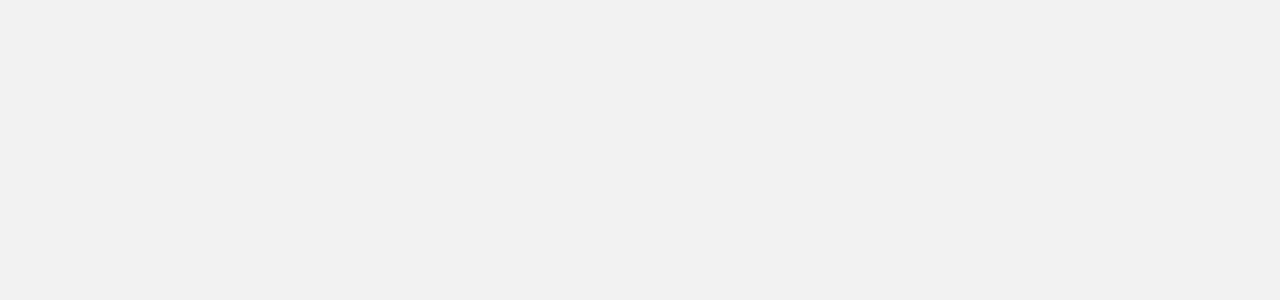
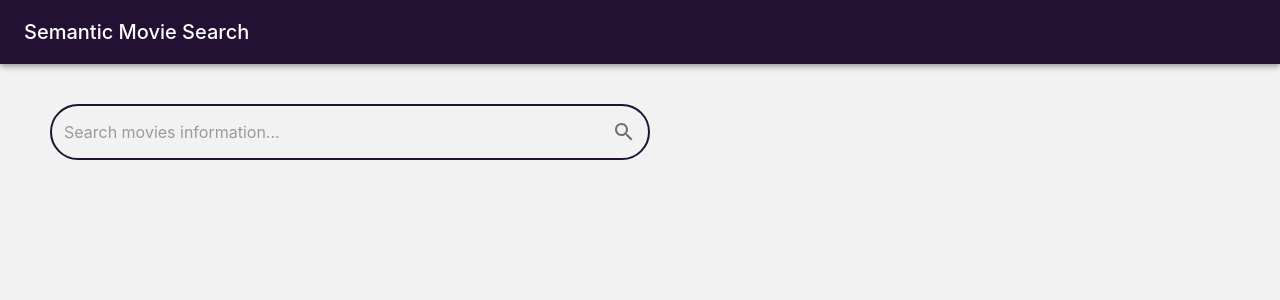
Before and after one commit to dvagere/semantic-web-movie-search, a React (Create React App) app: page /search in a window 1280 px wide. Shown: the top 300 px of the page. Built offline with nearby package versions, Linux system fonts and the light colour scheme.

Commit message:
add screens

```diff
--- a/package.json
+++ b/package.json
@@ -21,6 +21,7 @@
     "react-router-dom": "^5.2.0",
     "react-scripts": "4.0.3",
     "typescript": "^4.1.2",
+    "use-immer": "^0.5.2",
     "web-vitals": "^1.0.1"
   },
   "scripts": {
--- a/src/App.tsx
+++ b/src/App.tsx
@@ -1,8 +1,15 @@
 import './App.css';
+
+import { useImmerReducer } from "use-immer"
+
+import { SearchReducer, initialSearchState } from './store/search.store'
 
 import { MuiThemeProvider } from '@material-ui/core';
 import CssBaseline from '@material-ui/core/CssBaseline';
 import { BrowserRouter, Route, Switch } from 'react-router-dom';
+
+import AppStateContext from "./ContextApi/AppStateContext"
+import DispatchContext from "./ContextApi/DispatchContext"
 
 import Home from './pages/Home';
 import SearchResults from './pages/SearchResults';
@@ -10,7 +17,17 @@ import SearchResults from './pages/SearchResults';
 import theme from './assets/jss/theme';
 
 function App() {
+
+  const [SearchState, SearchDispatcher] = useImmerReducer(SearchReducer, initialSearchState)
+
+  const StateProviders = { SearchState }
+
+  const DispatchProviders = { SearchDispatcher }
+
   return (
+
+    <AppStateContext.Provider value={{ ...StateProviders }}>
+      <DispatchContext.Provider value={{ ...DispatchProviders }}>
         <div className="App">
           <MuiThemeProvider theme={theme}>
             <CssBaseline />
@@ -22,6 +39,8 @@ function App() {
             </BrowserRouter>
           </MuiThemeProvider>
         </div>
+      </DispatchContext.Provider>
+    </AppStateContext.Provider>
   );
 }
 
--- /dev/null
+++ b/src/ContextApi/AppStateContext.tsx
@@ -0,0 +1,5 @@
+import { createContext } from 'react';
+
+const AppStateContext = createContext<any | null>(null);
+
+export default AppStateContext;
--- /dev/null
+++ b/src/ContextApi/DispatchContext.tsx
@@ -0,0 +1,8 @@
+import { createContext } from 'react';
+
+
+export const DispatchContext = createContext<any | null>(null);
+
+
+
+export default DispatchContext;
--- /dev/null
+++ b/src/components/NavBar.tsx
@@ -0,0 +1,33 @@
+import React from 'react';
+import { makeStyles } from '@material-ui/core/styles';
+import AppBar from '@material-ui/core/AppBar';
+import Toolbar from '@material-ui/core/Toolbar';
+import Typography from '@material-ui/core/Typography';
+
+const useStyles = makeStyles((theme) => ({
+  root: {
+    flexGrow: 1,
+  },
+  menuButton: {
+    marginRight: theme.spacing(2),
+  },
+}));
+
+export default function NavBar() {
+  const classes = useStyles();
+
+  return (
+    <div className={classes.root}>
+      <AppBar position="static">
+        <Toolbar>
+          {/* <IconButton edge="start" className={classes.menuButton} color="inherit" aria-label="menu">
+            <MenuIcon />
+          </IconButton> */}
+          <Typography variant="h6" color="inherit">
+            Semantic Movie Search
+          </Typography>
+        </Toolbar>
+      </AppBar>
+    </div>
+  );
+}
--- /dev/null
+++ b/src/layouts/Page.tsx
@@ -0,0 +1,34 @@
+import { makeStyles } from "@material-ui/core";
+import NavBar from "../components/NavBar"
+
+const useStyles = makeStyles((theme) => ({
+  root: {
+    flexGrow: 1,
+  },
+  content: {
+    margin: "40px 50px",
+    [theme.breakpoints.down("sm")]: {
+      margin: "15px 15px"
+    }
+  },
+}));
+
+interface Props {
+  children: any
+}
+
+const Page:React.FC<Props> = ({children}) => {
+
+  const classes = useStyles();
+
+  return (
+    <div>
+      <NavBar />
+      <div className={classes.content}>
+        {children}
+      </div>
+    </div>
+  )
+}
+
+export default Page;
--- a/src/pages/Home/index.tsx
+++ b/src/pages/Home/index.tsx
@@ -1,3 +1,4 @@
+import React from 'react';
 import axios from 'axios';
 
 import Button from "@material-ui/core/Button";
@@ -5,8 +6,12 @@ import TextField from "@material-ui/core/TextField";
 import IconButton from "@material-ui/core/IconButton";
 import Typography from "@material-ui/core/Typography";
 import FormControl from "@material-ui/core/FormControl";
+import SearchIcon from "@material-ui/icons/SearchOutlined";
 import InputAdornment from "@material-ui/core/InputAdornment";
-import SearchIcon from "@material-ui/icons/SearchOutlined";
+import AppStateContext from '../../ContextApi/AppStateContext';
+import DispatchContext from '../../ContextApi/DispatchContext';
+import { useHistory } from 'react-router';
+import Page from '../../layouts/Page';
 
 interface Props {
 
@@ -14,6 +19,13 @@ interface Props {
 
 const Home:React.FC<Props> = (props) => {
 
+  const history = useHistory();
+  const [ queryString, setQueryString ] = React.useState<string>("");
+
+  const { SearchState } = React.useContext(AppStateContext)
+  const { SearchDispatcher } = React.useContext(DispatchContext)
+
+  console.log("Search: ", SearchState);
   const handleSearch = async () => {
 
     const query = `PREFIX dbpediaOnto: <http://dbpedia.org/ontology/>
@@ -44,7 +56,7 @@ const Home:React.FC<Props> = (props) => {
               dbp:writer ?writer.
           ?producer rdfs:label ?producer_name.
         }
-        FILTER( REGEX(STR(?label),"Love") )
+        FILTER( REGEX(STR(?label),"${queryString}") )
         FILTER(LANGMATCHES(LANG(?label), "en"))
         FILTER(LANGMATCHES(LANG(?producer_name), "en"))
         FILTER(LANGMATCHES(LANG(?abstract), "en"))
@@ -53,7 +65,9 @@ const Home:React.FC<Props> = (props) => {
     `
     await axios.get(`${process.env.REACT_APP_DBPEDIA_URL}/sparql/?query=${encodeURIComponent(query)}`, {headers: {Accept: 'application/json'}})
       .then(response => {
-      console.log(">>>>>>>>>> Response: ", response);
+        SearchDispatcher({type: "addSearchQuery", payload: {keywords: queryString}});
+        SearchDispatcher({type: "addSearchResults", payload: response.data});
+        history.push(`/search?query=${encodeURIComponent(query)}`)
       })
       .catch(error => {
         console.log("<<<<<<<<<< Error: ", error);
@@ -65,6 +79,7 @@ const Home:React.FC<Props> = (props) => {
   }
 
   return (
+    <Page>
       <div style={{display: "flex", flexDirection: "column", alignItems: "center", justifyContent: "center", height: "100%"}}>
         <Typography variant="h4" gutterBottom>Semantic Web Movie Search</Typography>
         <div style={{maxWidth: "600px", width: "100%"}}>
@@ -74,6 +89,7 @@ const Home:React.FC<Props> = (props) => {
               fullWidth
               variant="outlined"
               placeholder="Search movies information..."
+              onChange={(event) => {setQueryString(event.target.value)}}
               InputProps={{
                 style: {
                   borderRadius: "35px",
@@ -97,6 +113,7 @@ const Home:React.FC<Props> = (props) => {
           Advanced Search
         </Button>
       </div>
+    </Page>
   );
 };
 
--- a/src/pages/SearchResults/index.tsx
+++ b/src/pages/SearchResults/index.tsx
@@ -1,13 +1,104 @@
+import React from 'react';
+import axios from 'axios';
+import TextField from "@material-ui/core/TextField";
+import IconButton from "@material-ui/core/IconButton";
+import FormControl from "@material-ui/core/FormControl";
+import AppStateContext from '../../ContextApi/AppStateContext';
+import DispatchContext from '../../ContextApi/DispatchContext';
+import SearchIcon from "@material-ui/icons/SearchOutlined";
+import InputAdornment from "@material-ui/core/InputAdornment";
+
+import Page from '../../layouts/Page';
+
 interface Props {
 
 }
 
 const SearchResults:React.FC<Props> = (props) => {
 
+  const [ queryString, setQueryString ] = React.useState<string>("");
+
+  const { SearchState } = React.useContext(AppStateContext)
+  const { SearchDispatcher } = React.useContext(DispatchContext)
+
+  console.log("Search: ", SearchState);
+  const handleSearch = async () => {
+
+    const query = `PREFIX dbpediaOnto: <http://dbpedia.org/ontology/>
+      PREFIX dbo: <http://dbpedia.org/ontology/>
+      PREFIX dbp: <http://dbpedia.org/ontology/>
+      PREFIX dbt: <http://dbpedia.org/ontology/>
+      SELECT DISTINCT ?label, ?abstract, ?thumbnail, ?runtime, ?producer, ?producer_name, ?writer
+      WHERE {
+        {
+          ?x rdf:type dbpediaOnto:Film.
+          ?x rdfs:label ?label.
+          ?x dbo:abstract ?abstract;
+              dbo:thumbnail ?thumbnail;
+              dbo:runtime ?runtime;
+              dbo:producer ?producer;
+              dbp:writer ?writer.
+          ?producer rdfs:label ?producer_name.
+        }
+
+        UNION
+        {
+          ?x rdf:type dbpediaOnto:Movie.
+          ?x rdfs:label ?label.
+          ?x dbo:abstract ?abstract;
+              dbo:thumbnail ?thumbnail;
+              dbo:runtime ?runtime;
+              dbo:producer ?producer;
+              dbp:writer ?writer.
+          ?producer rdfs:label ?producer_name.
+        }
+        FILTER( REGEX(STR(?label),"${queryString}") )
+        FILTER(LANGMATCHES(LANG(?label), "en"))
+        FILTER(LANGMATCHES(LANG(?producer_name), "en"))
+        FILTER(LANGMATCHES(LANG(?abstract), "en"))
+      }
+      LIMIT 5
+    `
+    await axios.get(`${process.env.REACT_APP_DBPEDIA_URL}/sparql/?query=${encodeURIComponent(query)}`, {headers: {Accept: 'application/json'}})
+      .then(response => {
+        SearchDispatcher({type: "addSearchQuery", payload: {keywords: queryString}});
+        SearchDispatcher({type: "addSearchResults", payload: response.data});
+      })
+      .catch(error => {
+        console.log("<<<<<<<<<< Error: ", error);
+      });
+  }
+
+  const handleMouseDownPassword = (event: any) => {
+    event.preventDefault()
+  }
+
   return (
-    <div>
-
-    </div>
+    <Page>
+      <div style={{maxWidth: "600px", width: "100%"}}>
+        <FormControl fullWidth >
+          <TextField
+            autoFocus
+            fullWidth
+            variant="outlined"
+            placeholder="Search movies information..."
+            onChange={(event) => {setQueryString(event.target.value)}}
+            InputProps={{
+              style: {
+                borderRadius: "35px",
+              },
+              endAdornment: (
+                <InputAdornment position="end">
+                  <IconButton edge="end" aria-label="toggle password visibility" onClick={handleSearch} onMouseDown={handleMouseDownPassword}>
+                    <SearchIcon />
+                  </IconButton>
+                </InputAdornment>
+              )
+            }}
+          />
+        </FormControl>
+      </div>
+    </Page>
   );
 };
 
--- /dev/null
+++ b/src/store/search.store.ts
@@ -0,0 +1,32 @@
+const initialSearchState = {
+  results: null,
+  query: {}
+}
+
+function addSearchResults(draft: any, payload: any) {
+  draft.results = payload
+  return draft
+}
+
+function addSearchQuery(draft: any, payload: any) {
+  draft.query = {...draft.query, payload}
+  return draft
+}
+
+function resetState(draft: any) : any {
+  draft.results = null;
+  draft.query = {};
+  return draft;
+}
+
+function SearchReducer(draft: any, action: any) {
+  console.log("Aciton, ",  action);
+  const actions: any = {
+    resetState: () => resetState(draft),
+    addSearchQuery: () => addSearchQuery(draft, action.payload),
+    addSearchResults: () => addSearchResults(draft, action.payload),
+  }
+  draft = actions[action.type]()
+}
+
+export { SearchReducer, initialSearchState }
```
Also changed, not shown: 1 other file (tests, documents, lock files or other folders). Lines whose indentation alone changed are shown as unchanged.
